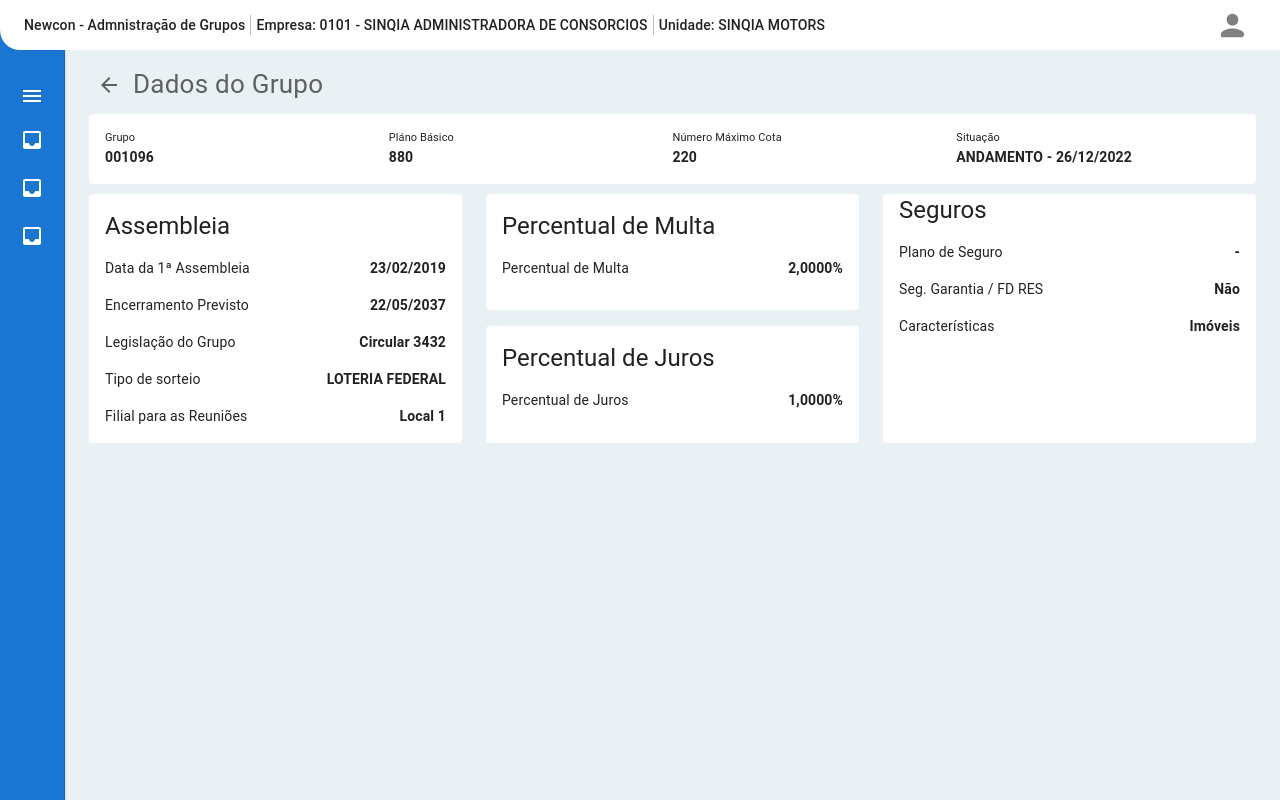
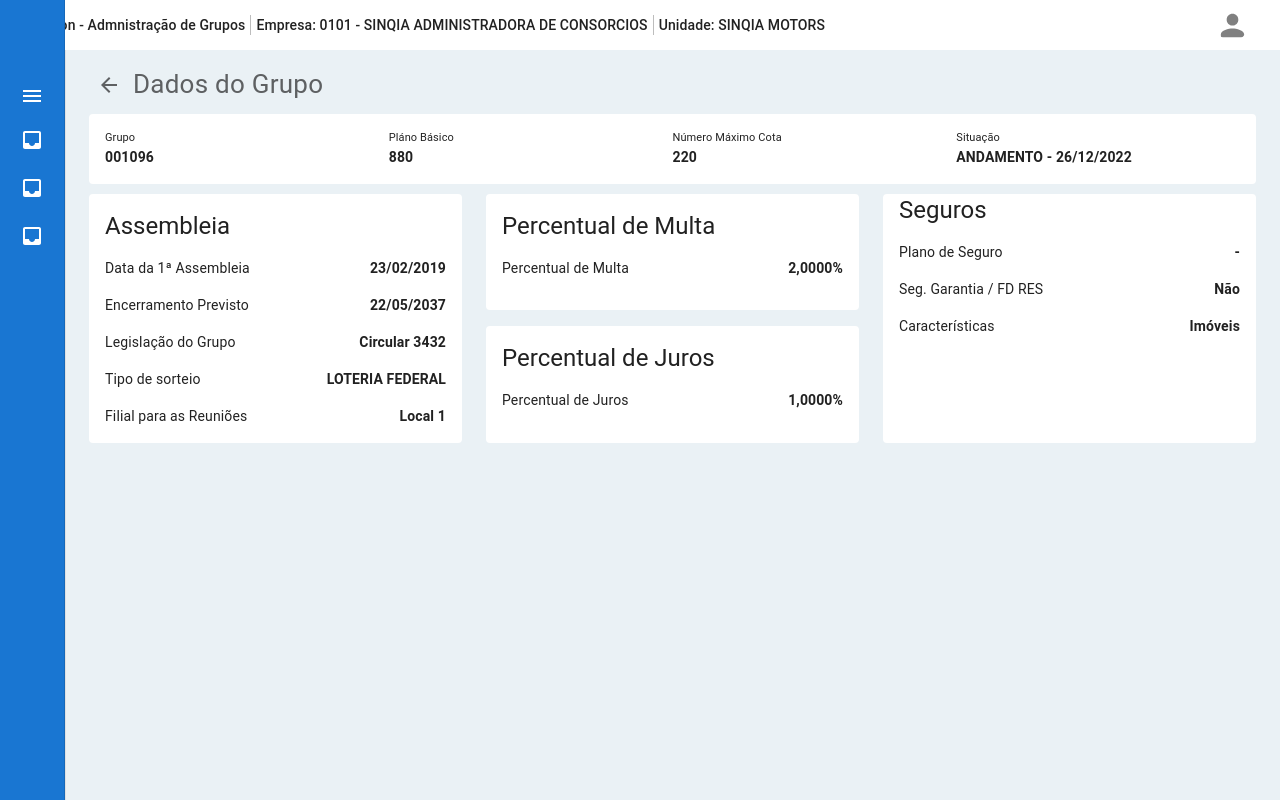
Before and after one commit to joaovictormendessilva/teste-next2, a Next.js app: page /dashboard/grupo in a window 1280 px wide. Built offline with nearby package versions, Linux system fonts and the light colour scheme.

Commit message:
Teste Drawer Sticky

```diff
--- a/src/app/components/SideMenu/SideMenu.tsx
+++ b/src/app/components/SideMenu/SideMenu.tsx
@@ -193,7 +193,7 @@ export function SideMenu({ children }: ISideMenuProps) {
       </AppBar>
       {/* End - Appbar superior */}
 
-      <Drawer variant="permanent" PaperProps={{ sx: { position: "inherit", width: openDrawer ? "145px" : "65px", transition: "width 0.3s ease-in-out", backgroundColor: theme.palette.primary.main, overflow: "hidden" } }}>
+      <Drawer variant="permanent" PaperProps={{ sx: { position: "sticky", width: openDrawer ? "145px" : "65px", transition: "width 0.3s ease-in-out", backgroundColor: theme.palette.primary.main, overflow: "hidden" } }}>
         {/* Botão que alterna o tamanho do drawer */}
         <List>
           <ListItem disablePadding sx={{ display: 'block', marginTop: 8 }}>
```
